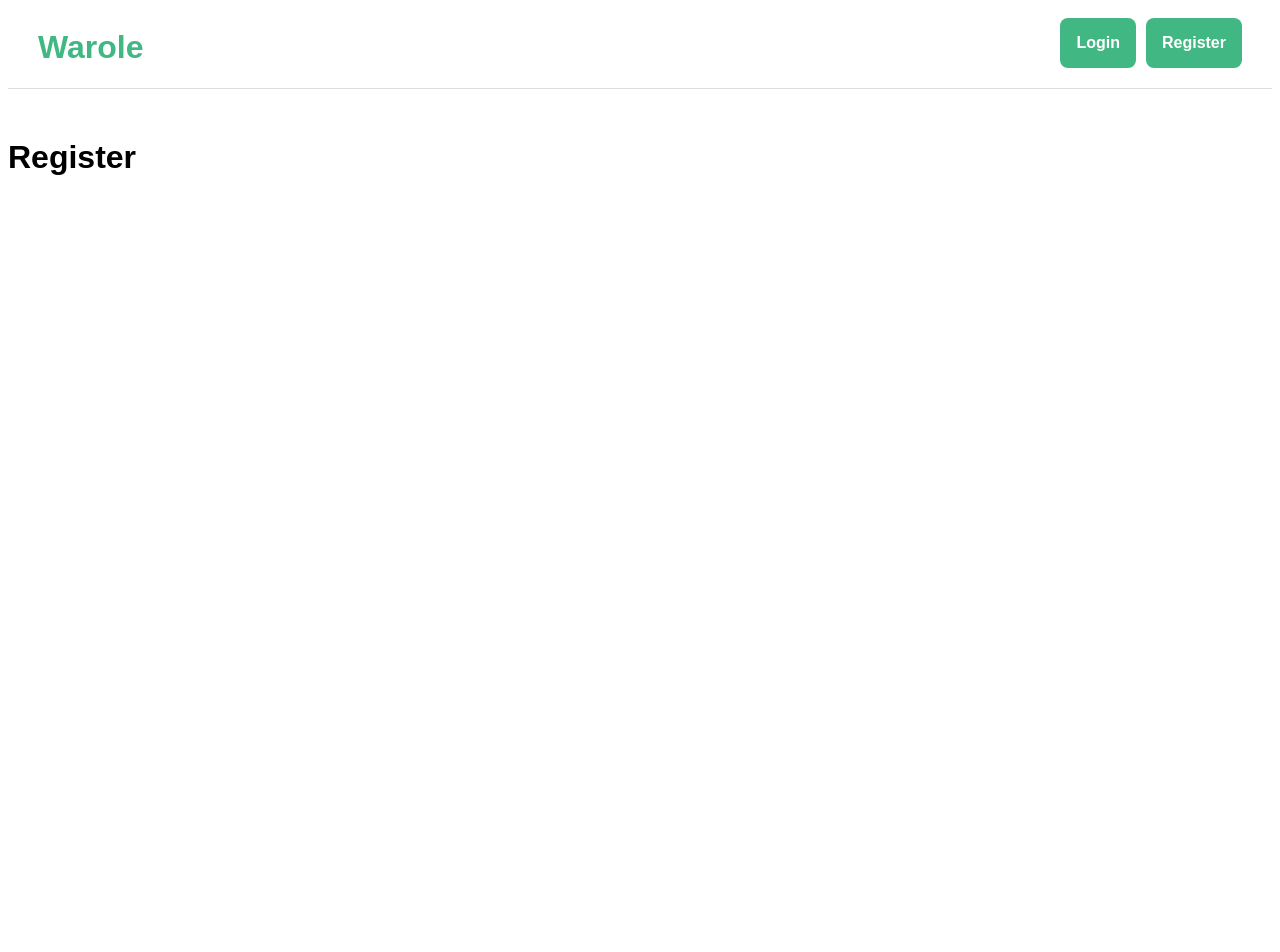
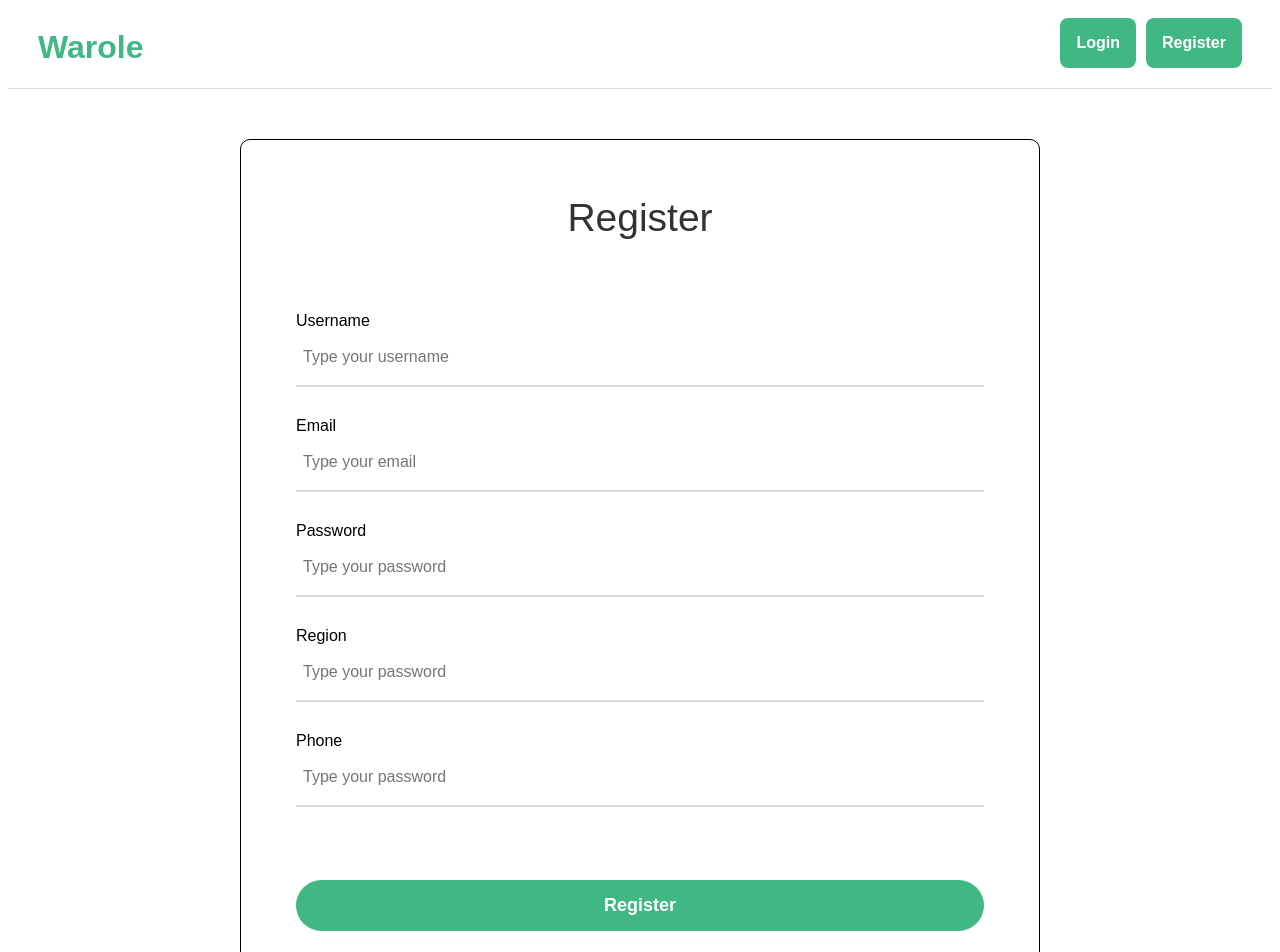
Before and after one commit to rifkyhilman/Warole-client, a Vue app: page /register in a window 1280 px wide. Shown: the top 952 px of the page. Before the commit the page ends 800 px from the top, so only its background shows below. Built offline with nearby package versions, Linux system fonts and the light colour scheme.

Commit message:
:lipstick: Add UI register unfinished
add UI register unfinished

```diff
--- a/src/components/Navbar.vue
+++ b/src/components/Navbar.vue
@@ -47,4 +47,5 @@
         outline: 0;
         padding: 16px;
     }
+
 </style>
--- a/src/views/register/index.vue
+++ b/src/views/register/index.vue
@@ -1,7 +1,33 @@
 <!-- eslint-disable vue/multi-word-component-names -->
 <template>
-    <div>
-        <h1>Register</h1>
+    <div id="page-wrap">
+        <div class="from">
+            <form action="">
+                <span id="form-title">Register</span>
+                <div class="wrap-input">
+                    <label for="name">Username</label>
+                    <input class="input" type="text" placeholder="Type your username" required>
+                </div>
+                <div class="wrap-input">
+                    <label for="name">Email</label>
+                    <input class="input" type="email" placeholder="Type your email" required>
+                </div>
+                <div class="wrap-input">
+                    <label for="name">Password</label>
+                    <input class="input" type="password" placeholder="Type your password" required>
+                </div>
+                <div class="wrap-input">
+                    <label for="password">Region</label>
+                    <input class="input" type="text" placeholder="Type your password" required>
+                </div>
+                <div class="wrap-input">
+                    <label for="number">Phone</label>
+                    <input class="input" type="number" placeholder="Type your password" required>
+                </div>
+                <!-- <div id="text-right">Forgot Password?</div> -->
+                <button> Register </button>
+            </form>
+        </div>
     </div>
 </template>
 
@@ -11,6 +37,57 @@ export default {
 }
 </script>
 
-<style>
+<style scoped>
+    .from {
+        padding: 55px;
+        border: 1px solid black;
+        border-radius: 10px;
+    }
 
+    #form-title {
+        display: block;
+        font-size: 39px;
+        color: #333;
+        line-height: 1.2;
+        text-align: center;
+        padding-bottom: 40px
+    }
+
+    .input {
+        font-size: 16px;
+        color: #333;
+        line-height: 1.2;
+        display: block;
+        width: 100%;
+        height: 55px;
+        background: transparent;
+        border-radius: 3px;
+        padding: 7px;
+        border: none;
+    }
+
+    .wrap-input {
+        border-bottom: 2px solid #d9d9d9;
+        margin-bottom: 23px;
+    }
+
+    label {
+        display: block;
+        margin-top: 30px;
+        font-size: 16px;
+        font-weight: 500;
+    }
+
+    button {
+        margin-top: 50px;
+        width: 100%;
+        background-color: #41B883;
+        color: white;
+        padding: 15px 0;
+        font-size: 18px;
+        font-weight: 600;
+        border-radius: 50px;
+        cursor: pointer;
+        border: none;
+    }
 </style>
```
